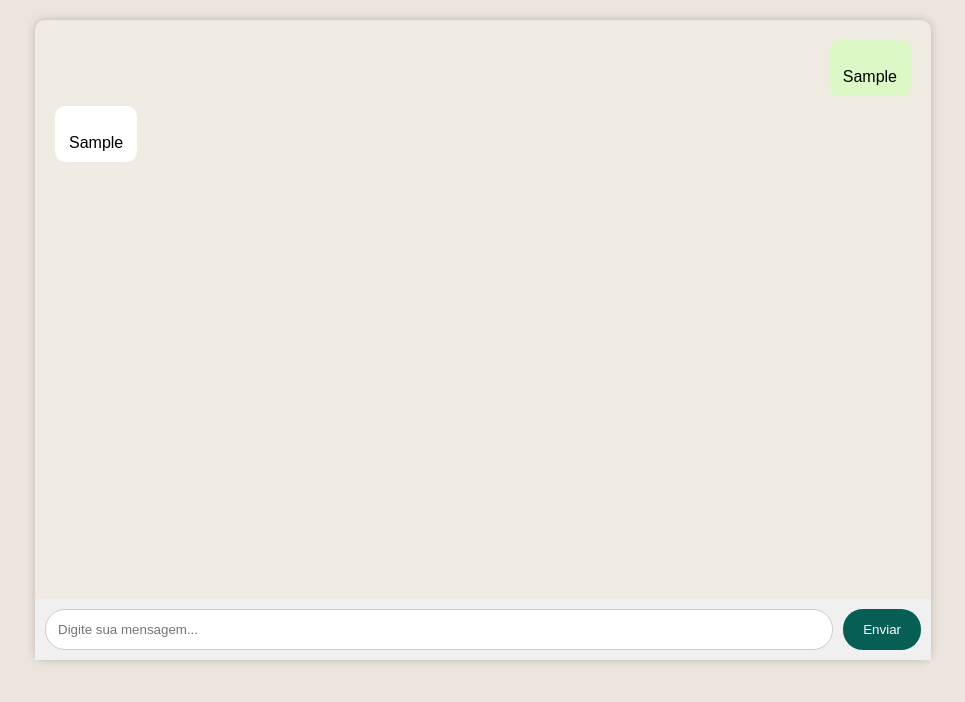
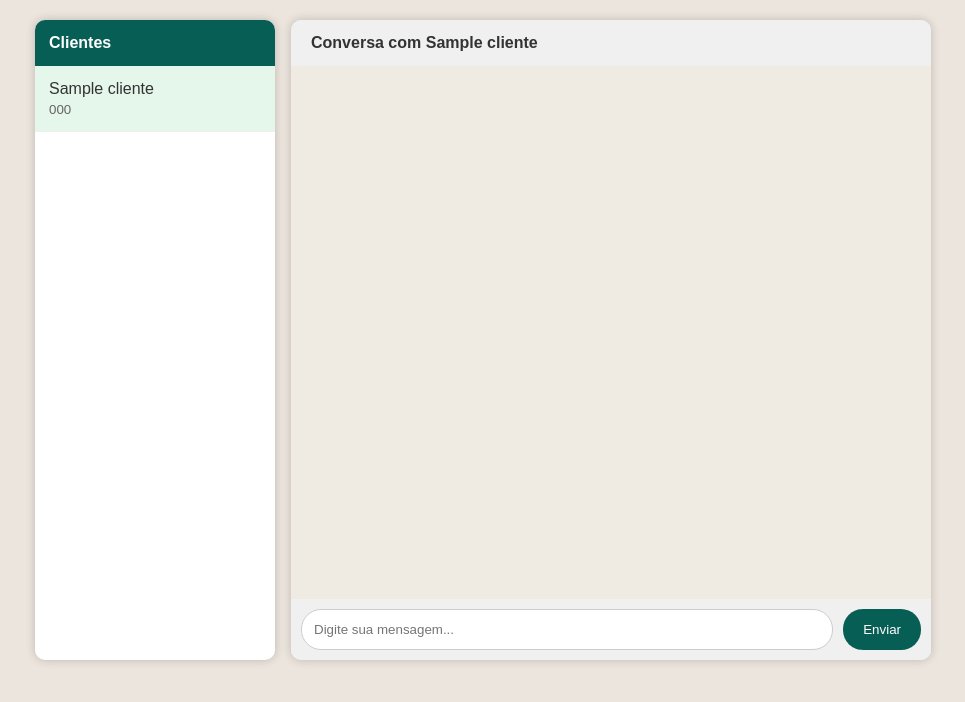
Before and after one commit to LucasLimaCarioca/TCC, a Flask app: page /?cliente_id=1 in a window 1280 px wide. Shown: the part 63-765 px from the top of the page, without its empty margins (157-1122 px from the left). Run offline with Flask 3, Linux system fonts and the light colour scheme; tables that the repository leaves empty hold one stand-in row (values such as "Sample post").

Commit message:
add multiple clients

```diff
--- a/app/routes/venda_routes.py
+++ b/app/routes/venda_routes.py
@@ -9,6 +9,7 @@ from app.agents.atendimento_agent import (
     AtendimentoAgent
 )
 from app.database import db
+from app.models.cliente import Cliente
 from app.models.historico_conversa import HistoricoConversa
 from app.models.produto import Produto
 from app.models.venda import Venda
@@ -23,10 +24,26 @@ venda_bp = Blueprint(
 agent = AtendimentoAgent()
 
 
-def carregar_historico():
+def buscar_cliente_selecionado():
+    # O atendimento visual trabalha com tres clientes simulados.
+    # O cliente selecionado vem pela URL (?cliente_id=), permitindo trocar conversas.
+    cliente_id = request.values.get("cliente_id", type=int)
+
+    if cliente_id is not None:
+        cliente = db.session.get(Cliente, cliente_id)
+
+        if cliente is not None:
+            return cliente
+
+    return Cliente.query.order_by(Cliente.id).first()
+
+
+def carregar_historico(cliente_nome):
     # Reconstrói as mensagens da tela a partir do banco.
-    # Isso mostra a persistencia conversacional da fase 2.
-    registros = HistoricoConversa.query.order_by(
+    # O filtro por cliente_nome prova que a persistencia fica separada por cliente.
+    registros = HistoricoConversa.query.filter_by(
+        cliente_nome=cliente_nome
+    ).order_by(
         HistoricoConversa.timestamp
     ).all()
 
@@ -50,17 +67,23 @@ def carregar_historico():
     methods=["GET", "POST"]
 )
 def simulacao_venda():
+    clientes = Cliente.query.order_by(Cliente.id).all()
+    cliente_selecionado = buscar_cliente_selecionado()
 
     if request.method == "POST":
 
         # Pega a mensagem enviada pelo formulario do template.
         mensagem = request.form["mensagem"]
+        cliente_nome = cliente_selecionado.nome
 
         # Envia a mensagem ao agente, que decide qual resposta devolver.
-        resposta = agent.responder(mensagem)
+        resposta = agent.responder(
+            mensagem,
+            cliente_nome=cliente_nome
+        )
 
         registro = HistoricoConversa(
-            cliente_nome="Cliente Simulado",
+            cliente_nome=cliente_nome,
             mensagem_usuario=mensagem,
             resposta_agente=resposta
         )
@@ -72,8 +95,43 @@ def simulacao_venda():
     return render_template(
         "simulacao_venda.html",
         titulo="Atendimento",
-        mensagens=carregar_historico()
+        clientes=clientes,
+        cliente_selecionado=cliente_selecionado,
+        mensagens=carregar_historico(cliente_selecionado.nome)
     )
+
+
+@venda_bp.route("/api/atendimento", methods=["POST"])
+def atendimento_api():
+    # Endpoint de teste do agente sem interface gráfica.
+    # Recebe uma mensagem, chama o agente e salva a troca no histórico.
+    dados = request.get_json(silent=True) or request.form
+
+    mensagem = dados.get("mensagem", "").strip()
+    cliente_nome = dados.get("cliente_nome") or "Cliente Simulado"
+
+    if not mensagem:
+        return jsonify({"erro": "Mensagem não informada."}), 400
+
+    resposta = agent.responder(
+        mensagem,
+        cliente_nome=cliente_nome
+    )
+
+    registro = HistoricoConversa(
+        cliente_nome=cliente_nome,
+        mensagem_usuario=mensagem,
+        resposta_agente=resposta
+    )
+
+    db.session.add(registro)
+    db.session.commit()
+
+    return jsonify({
+        "cliente_nome": cliente_nome,
+        "mensagem_usuario": mensagem,
+        "resposta_agente": resposta
+    })
 
 
 @venda_bp.route(
--- a/app/static/css/style.css
+++ b/app/static/css/style.css
@@ -39,15 +39,62 @@ body {
     background-color: rgba(255, 255, 255, 0.15);
 }
 
-.chat-container {
+.chat-layout {
     width: 70%;
     margin: 20px auto;
+    height: 80vh;
+    display: grid;
+    grid-template-columns: 240px 1fr;
+    gap: 16px;
+}
+
+.client-sidebar {
+    background-color: #ffffff;
+    border-radius: 10px;
+    box-shadow: 0px 0px 10px rgba(0,0,0,0.2);
+    overflow: hidden;
+}
+
+.client-sidebar-title {
+    background-color: #075e54;
+    color: white;
+    font-weight: bold;
+    padding: 14px;
+}
+
+.client-link {
+    border-bottom: 1px solid #eee;
+    color: #333;
+    display: grid;
+    gap: 4px;
+    padding: 14px;
+    text-decoration: none;
+}
+
+.client-link:hover,
+.client-link.active {
+    background-color: #e5f6eb;
+}
+
+.client-link small {
+    color: #666;
+}
+
+.chat-container {
     background-color: #efeae2;
     border-radius: 10px;
-    height: 80vh;
     display: flex;
     flex-direction: column;
     box-shadow: 0px 0px 10px rgba(0,0,0,0.2);
+    min-width: 0;
+    overflow: hidden;
+}
+
+.chat-client-header {
+    background-color: #f0f0f0;
+    color: #333;
+    font-weight: bold;
+    padding: 14px 20px;
 }
 
 .chat-messages {
@@ -206,9 +253,31 @@ body {
         flex-direction: column;
     }
 
-    .chat-container,
+    .chat-layout,
     .page-container {
         width: calc(100% - 24px);
+    }
+
+    .chat-layout {
+        grid-template-columns: 1fr;
+        height: auto;
+    }
+
+    .client-sidebar {
+        display: flex;
+        overflow-x: auto;
+    }
+
+    .client-sidebar-title {
+        display: none;
+    }
+
+    .client-link {
+        min-width: 180px;
+    }
+
+    .chat-container {
+        height: 72vh;
     }
 
     .data-table {
--- a/app/templates/simulacao_venda.html
+++ b/app/templates/simulacao_venda.html
@@ -2,7 +2,29 @@
 
 {% block content %}
 
-<main class="chat-container">
+<main class="chat-layout">
+
+    <aside class="client-sidebar">
+
+        <div class="client-sidebar-title">
+            Clientes
+        </div>
+
+        {% for cliente in clientes %}
+            <a class="client-link {% if cliente.id == cliente_selecionado.id %}active{% endif %}"
+               href="{{ url_for('venda.simulacao_venda', cliente_id=cliente.id) }}">
+                <span>{{ cliente.nome }}</span>
+                <small>{{ cliente.telefone }}</small>
+            </a>
+        {% endfor %}
+
+    </aside>
+
+    <section class="chat-container">
+
+        <div class="chat-client-header">
+            Conversa com {{ cliente_selecionado.nome }}
+        </div>
 
         <div class="chat-messages" id="chat-messages">
 
@@ -18,6 +40,10 @@
 
         <form method="POST" class="chat-input">
 
+            <input type="hidden"
+                   name="cliente_id"
+                   value="{{ cliente_selecionado.id }}">
+
             <input type="text"
                    name="mensagem"
                    placeholder="Digite sua mensagem..."
@@ -28,6 +54,8 @@
             </button>
 
         </form>
+
+    </section>
 
 </main>
 
```
Also changed, not shown: app/agents/atendimento_agent.py (+144 -81 lines), seed.py (+8 -0 lines). Lines whose indentation alone changed are shown as unchanged.
